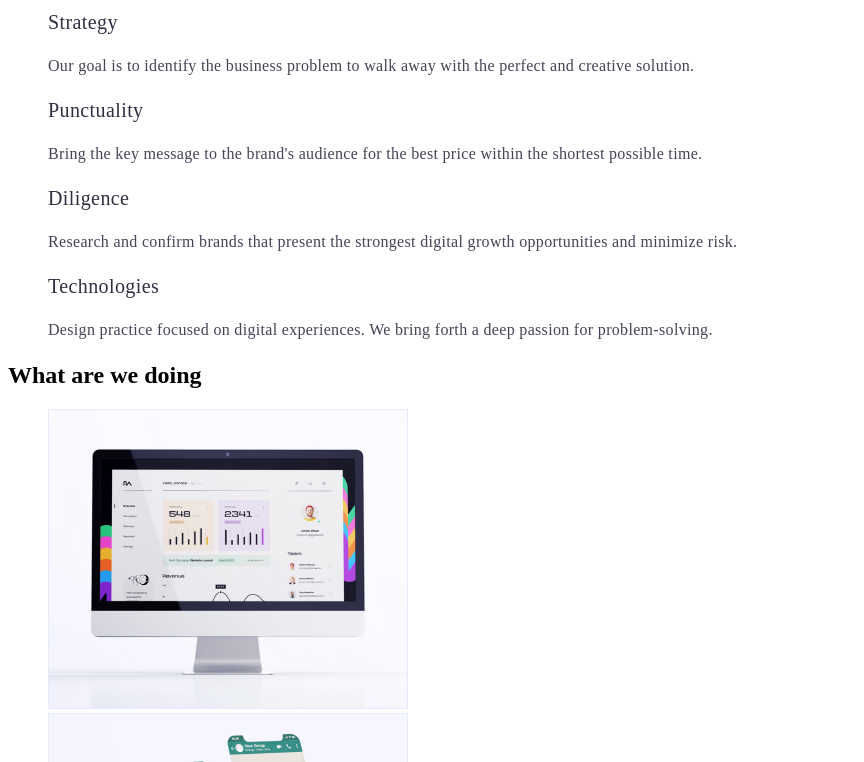
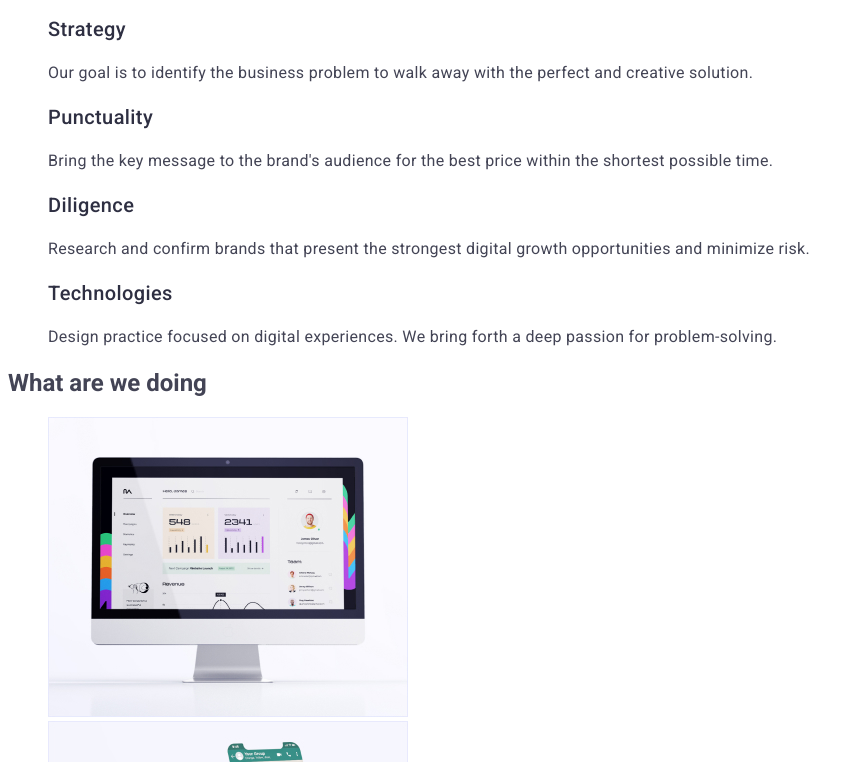
Before and after one commit to King-Franch/goit-markup-hw-02, a plain HTML site: page index.html in a window 1280 px wide. Shown: the part 246-1008 px from the top of the page, without its empty margins (0-864 px from the left). Drawn offline with Linux system fonts and the light colour scheme.

Commit message:
Update style.css

```diff
--- a/CSS/style.css
+++ b/CSS/style.css
@@ -1,5 +1,12 @@
+:root {
+}
+
 body {
+  font-family: "Roboto";
+  color: #434455;
+  background-color: #ffffff;
 }
+
 a {
   text-decoration: none;
 }
```
